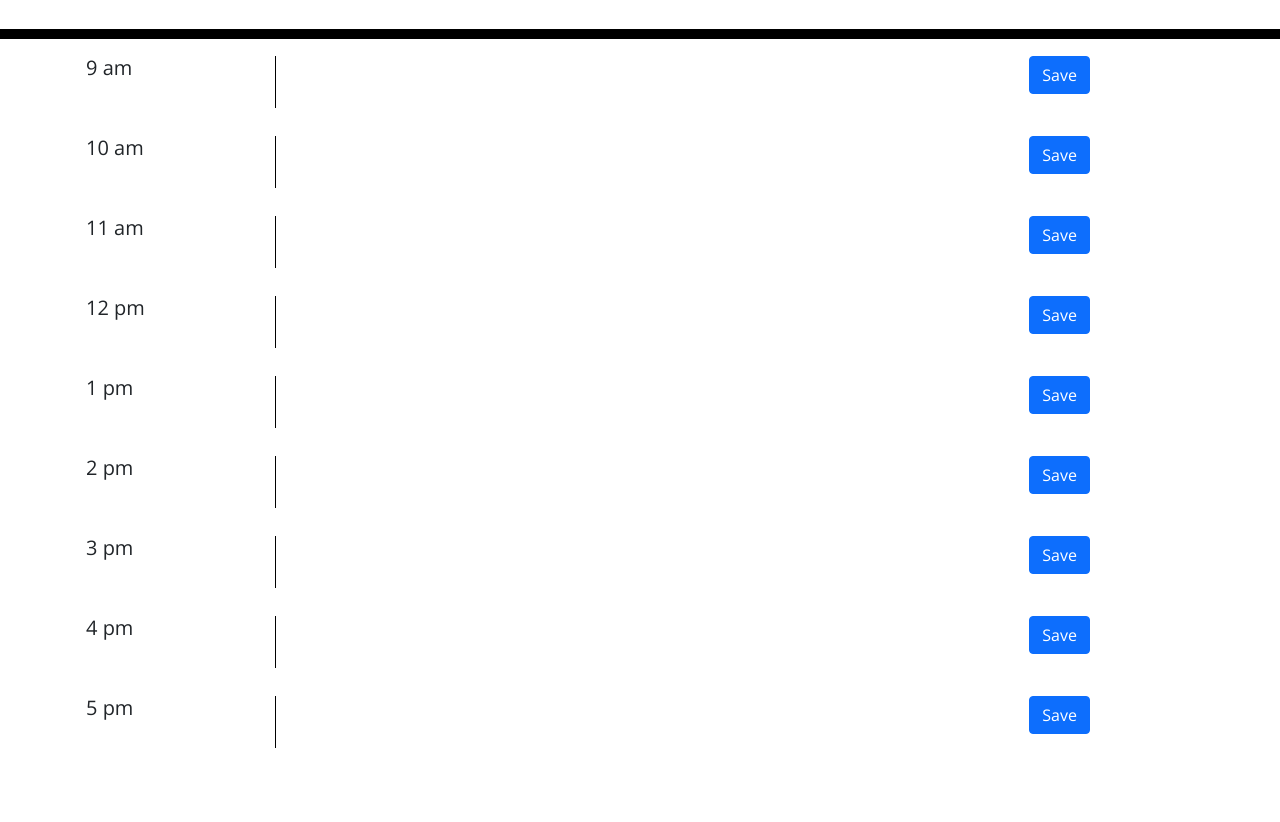
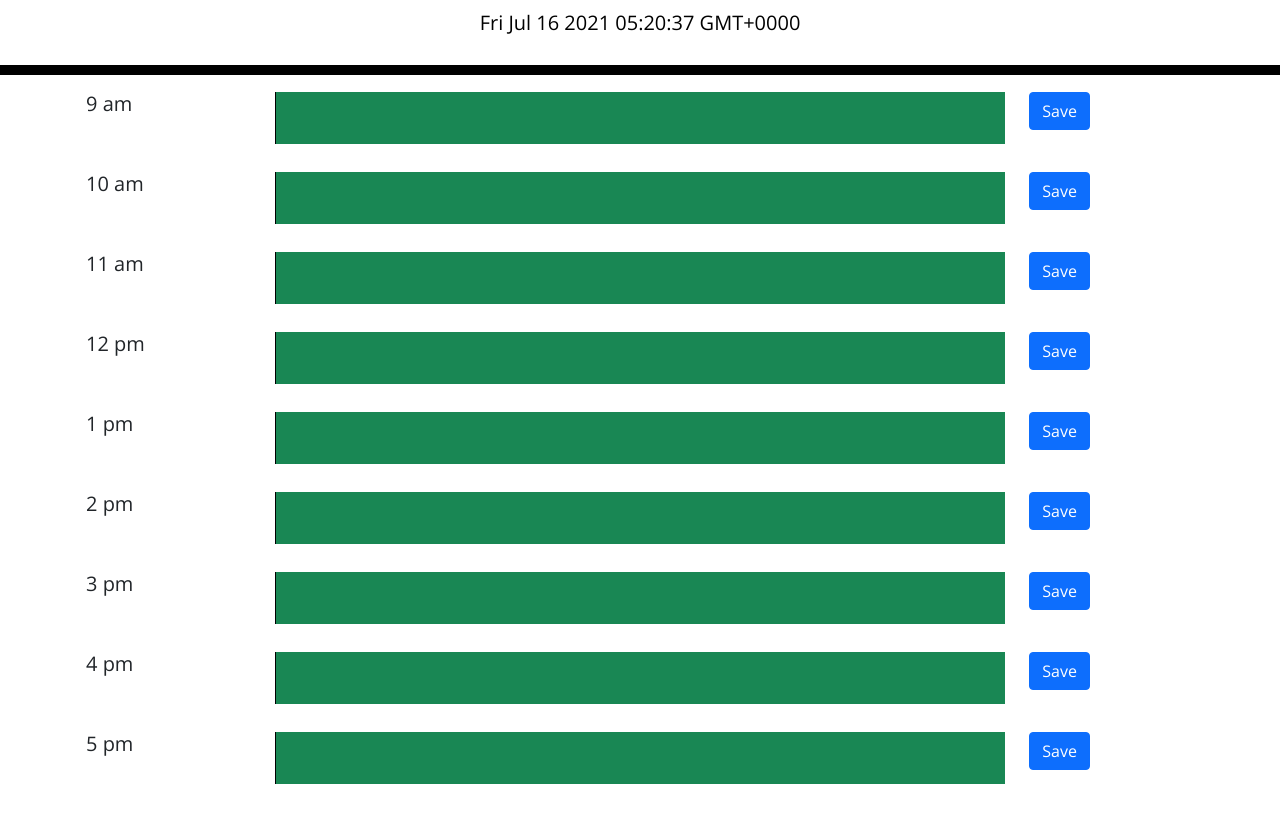
Before and after one commit to eisforgene/super-disco, a plain HTML site: page index.html in a window 1280 px wide. Shown: the part 124-946 px from the top of the page. Before the commit the page ends 915 px from the top, so only its background shows below. Drawn offline with nearby package versions, Linux system fonts and the light colour scheme; files that its build step writes are made by us from their sources.

Commit message:
fixed read me and file directories

```diff
--- a/index.html
+++ b/index.html
@@ -15,7 +15,7 @@
       href="https://fonts.googleapis.com/css?family=Open+Sans&display=swap"
       rel="stylesheet"
     />
-    <link rel="stylesheet" href="./css/style.css"/>
+    <link rel="stylesheet" href="/assets/css/style.css"/>
     <title>Work Day Scheduler</title>
   </head>
 
@@ -77,6 +77,6 @@
     <script src="https://code.jquery.com/jquery-3.4.1.min.js"></script>
     <script src="https://cdn.jsdelivr.net/npm/bootstrap@5.0.2/dist/js/bootstrap.bundle.min.js" integrity="sha384-MrcW6ZMFYlzcLA8Nl+NtUVF0sA7MsXsP1UyJoMp4YLEuNSfAP+JcXn/tWtIaxVXM" crossorigin="anonymous"></script>
     <script src="https://cdnjs.cloudflare.com/ajax/libs/moment.js/2.24.0/moment.min.js"></script>
-    <script src="./js/script.js"></script>
+    <script src="./assets/js/script.js"></script>
   </body>
 </html>
```
Also changed, not shown: 1 other file.
